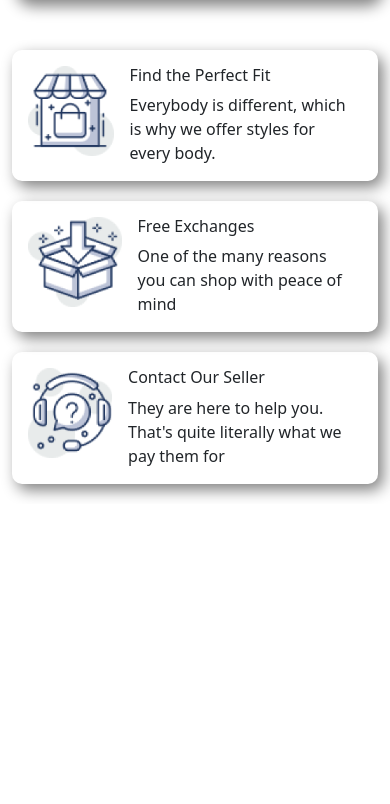
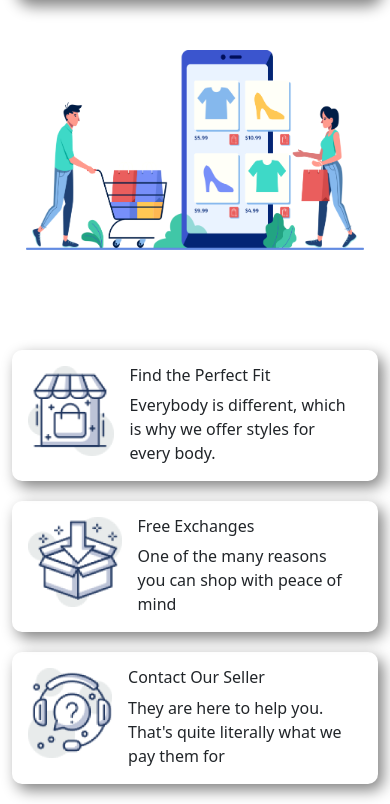
Before and after one commit to Nahi3an/Nike-Webpage, a plain HTML site: page index.html in a window 390 px wide. Shown: the part 3638-4442 px from the top of the page. Before the commit the page ends 4142 px from the top, so only its background shows below. Drawn offline with nearby package versions, Linux system fonts and the light colour scheme.

Commit message:
creative png done with responsive

```diff
--- a/index.html
+++ b/index.html
@@ -229,8 +229,8 @@
         <section class="info-creative container">
 
             <div class="row">
-                <div class="col-md-4">
-                    <div class="info">
+                <div class=" info col-md-4">
+                    <div class="">
                         <div class="info-body">
                             <div class="d-flex px-3 pt-3">
                                 <img src="./Icons/image 12.png" height="90px">
@@ -256,7 +256,6 @@
 
                         </div>
                         <div class="info-body">
-
                             <div class="d-flex px-3 pt-3">
                                 <img src="./Icons/image 14.png" height="90px">
                                 <div class="mx-3">
@@ -269,7 +268,10 @@
                     </div>
 
                 </div>
-                <div class="creative">
+                <div class="col-md-8 creative">
+                    <div class="d-flex justify-content-center ">
+                        <img src="./Icons/XMLID 1.png" height="200px">
+                    </div>
 
                 </div>
             </div>
--- a/style.css
+++ b/style.css
@@ -63,6 +63,9 @@
   box-shadow: 5px 6px 15px grey;
 }
 
+.creative {
+  padding-top: 90px;
+}
 @media (max-width: 576px) {
   .title {
     margin-top: 30px;
@@ -71,4 +74,11 @@
   .banner-image {
     margin-top: 300px;
   }
+  .creative {
+    position: absolute;
+    padding-top: 0px;
+  }
+  .info {
+    margin-top: 300px;
+  }
 }
```
